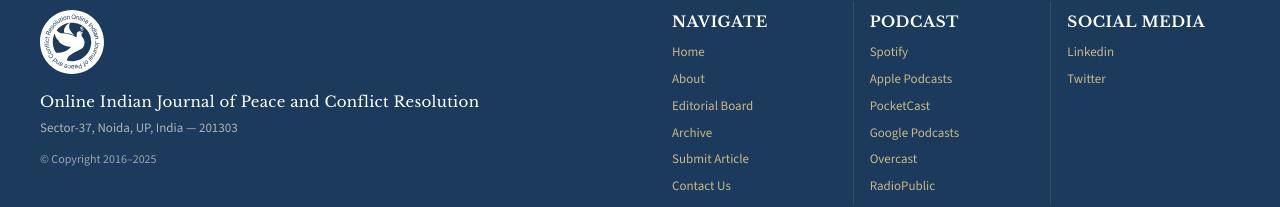
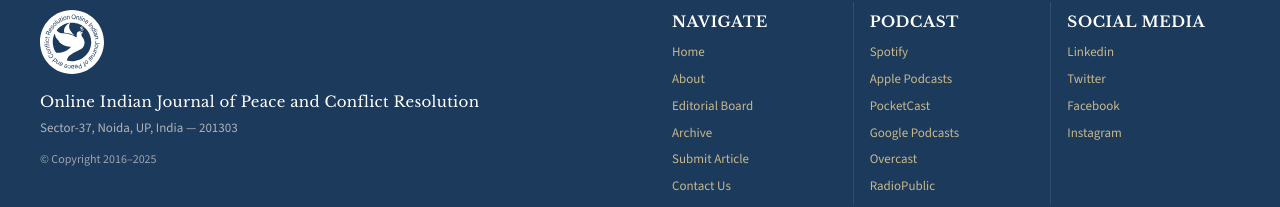
Before and after one commit to batman004/OIJPCR-front-end, a React (Create React App) app: page /archive in a window 1280 px wide. Shown: the part 563-770 px from the top of the page. Built offline with nearby package versions, Linux system fonts and the light colour scheme; no server answers.

Commit message:
feat: enhance social media sharing functionality by adding Facebook and Instagram links, and refactoring the ShareArticleOnSocialMedia component

```diff
--- a/src/components/Article/ShareArticleOnSocialMedia.js
+++ b/src/components/Article/ShareArticleOnSocialMedia.js
@@ -1,51 +1,51 @@
-import { withRouter } from 'react-router-dom'
 import twitter from '../../assets/shareIcons/twitter.svg'
 import linkedin from '../../assets/shareIcons/linkedin.svg'
-import shareIcon from '../../assets/shareIcons/shareLink.svg'
-import config from '../../config/config'
+import facebook from '../../assets/shareIcons/facebook.svg'
+import instagram from '../../assets/shareIcons/instagram.svg'
+import { SocialMediaLinks } from '../Home/Socials/Links'
 
-const SocialMediaLinks = [
+const iconClass = 'block h-6 w-6 max-h-6 max-w-6 flex-shrink-0 object-contain'
+
+const ShareArticleOnSocialMedia = () => {
+  const encoded = encodeURIComponent(window.location.href)
+  const links = [
     {
-        url: 'https://www.twitter.com/intent/tweet?url=' + window.location.href,
+      url: `https://twitter.com/intent/tweet?url=${encoded}`,
       img: twitter,
-        alt: 'Twitter',
+      alt: 'Share on Twitter',
     },
     {
-        url: 'https://www.linkedin.com/sharing/share-offsite/?url=' + window.location.href,
+      url: `https://www.linkedin.com/sharing/share-offsite/?url=${encoded}`,
       img: linkedin,
-        alt: 'LinkedIn',
-    }
+      alt: 'Share on LinkedIn',
+    },
+    {
+      url: `https://www.facebook.com/sharer/sharer.php?u=${encoded}`,
+      img: facebook,
+      alt: 'Share on Facebook',
+    },
+    {
+      url: SocialMediaLinks.Instagram,
+      img: instagram,
+      alt: 'OIJPCR on Instagram',
+    },
   ]
-
-
-const ShareArticleOnSocialMedia = (props) => {
-    const copyURLToClipBoard = url => navigator.clipboard.writeText(url)
-
-    const shareLink = {
-        path: config.protocol + '://' + config.domain + props.location.pathname,
-        img: shareIcon,
-        alt: 'shareable link',
-    }
 
   return (
     <div className="inline-flex items-center gap-3 noprint">
-            {
-                SocialMediaLinks.map((link, index) => (
-                    <a href={link.url} className="inline-block" key={index}>
-                        <img src={link.img} className="w-6 h-6" alt={link.alt} />
+      {links.map((link, index) => (
+        <a
+          key={index}
+          href={link.url}
+          rel="noopener noreferrer"
+          target="_blank"
+          className="inline-flex h-6 w-6 flex-shrink-0 items-center justify-center leading-none"
+        >
+          <img src={link.img} className={iconClass} alt={link.alt} />
         </a>
-                ))
-            }
-
-            <button
-                className="inline-block"
-                onClick={() => copyURLToClipBoard(shareLink.path)}
-            >
-                <img src={shareLink.img} className="w-6 h-6" alt={shareLink.alt} />
-            </button>
+      ))}
     </div>
   )
 }
 
-
-export default withRouter(ShareArticleOnSocialMedia);
+export default ShareArticleOnSocialMedia
--- a/src/components/Footer/URLs/SocialMedia.js
+++ b/src/components/Footer/URLs/SocialMedia.js
@@ -8,7 +8,15 @@ const SocialMedia = [
   {
     url: Links.Twitter,
     value: 'Twitter',
-  }
+  },
+  {
+    url: Links.Facebook,
+    value: 'Facebook',
+  },
+  {
+    url: Links.Instagram,
+    value: 'Instagram',
+  },
 ];
 
 
--- a/src/components/Home/Socials/Links.js
+++ b/src/components/Home/Socials/Links.js
@@ -2,4 +2,10 @@ export const SocialMediaLinks = {
   Linkedin: 'https://www.linkedin.com/company/oijpcr/',
 
   Twitter: 'https://twitter.com/oijpcr',
+
+  /** Org Facebook page (footer / “visit us” links). */
+  Facebook: 'https://www.facebook.com/oijpcr',
+
+  /** No public web URL pre-fills an Instagram post with a link; this is the org profile. */
+  Instagram: 'https://www.instagram.com/oijpcr/',
 }
```
Also changed, not shown: src/assets/shareIcons/facebook.svg (added), src/assets/shareIcons/instagram.svg (added). Lines whose indentation alone changed are shown as unchanged.
